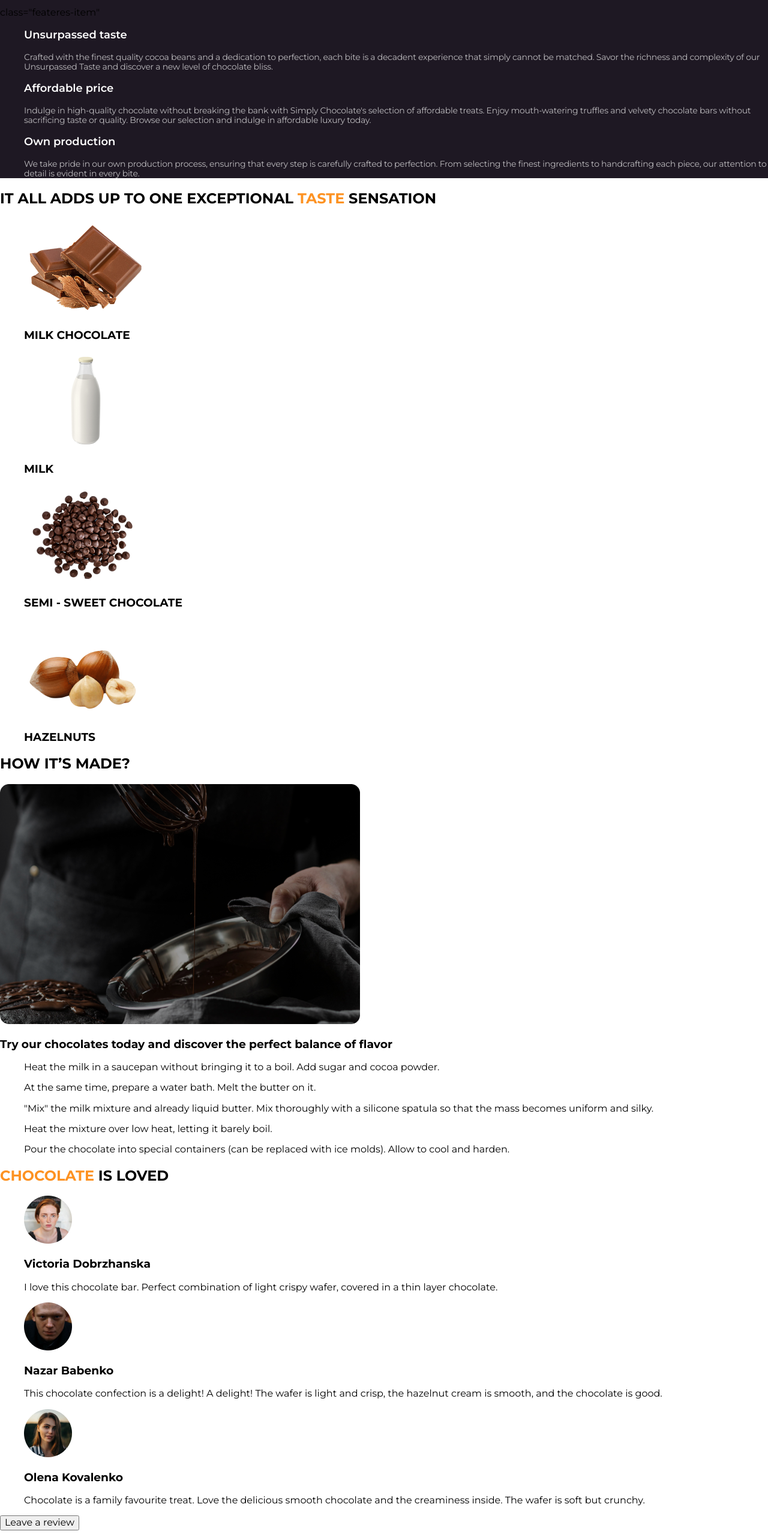
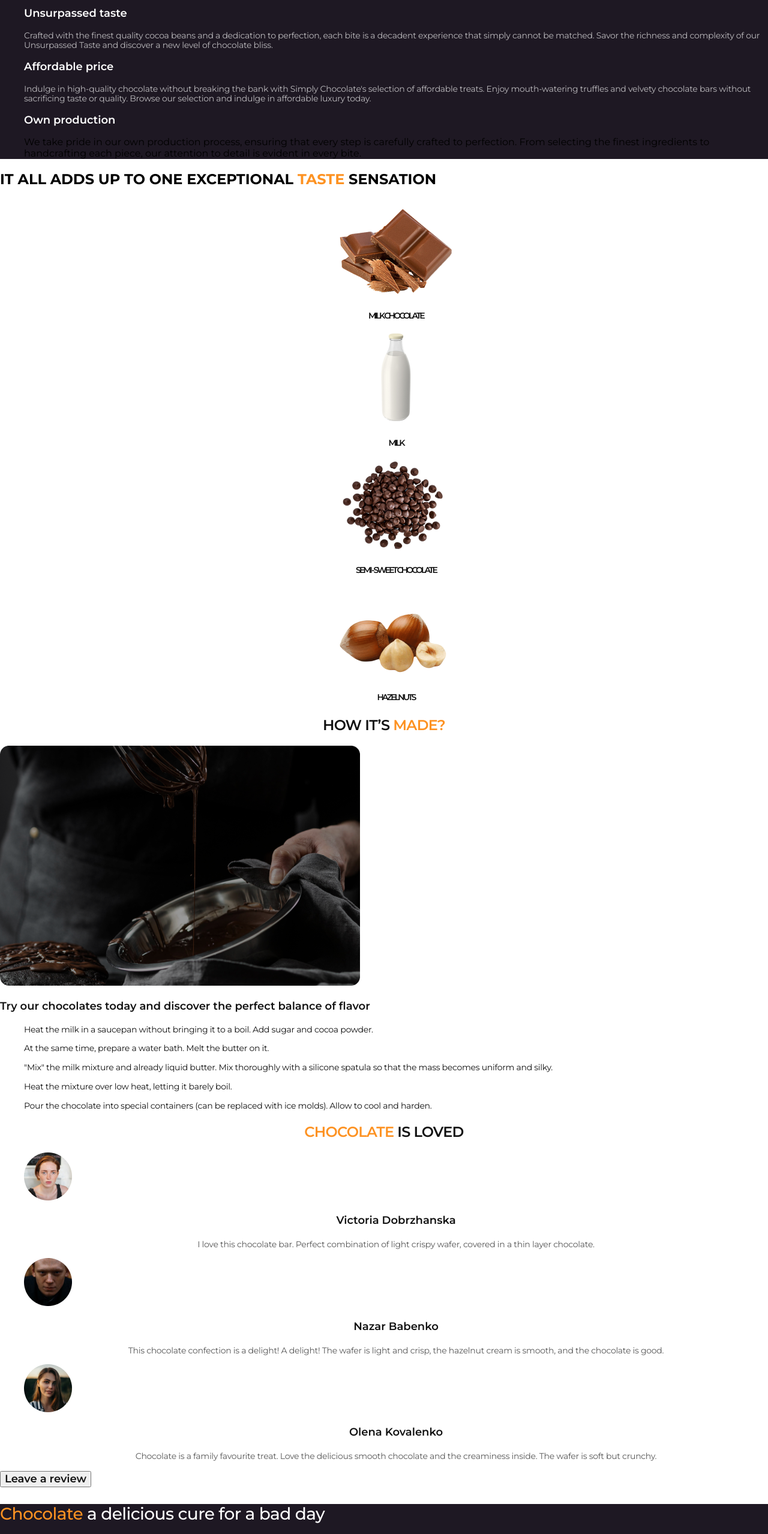
Before and after one commit to Zhekazin/Simply-Chocolate, a plain HTML site: page index.html in a window 1280 px wide. Shown: the part 240-2797 px from the top of the page at 60% size. Drawn offline with nearby package versions, Linux system fonts and the light colour scheme.

Commit message:
footer end

```diff
--- a/index.html
+++ b/index.html
@@ -1,190 +1,266 @@
-<!DOCTYPE html>
+<!doctype html>
 <html lang="en">
   <head>
-    <meta charset="UTF-8">
-    <meta name="viewport" content="width=device-width, initial-scale=1.0">
+    <meta charset="UTF-8" />
+    <meta name="viewport" content="width=device-width, initial-scale=1.0" />
     <title>SIMPLY CHOCOLATE</title>
-<link rel="preconnect" href="https://fonts.gstatic.com" crossorigin>
-<link href="https://fonts.googleapis.com/css2?family=Montserrat:ital,wght@0,100..900;1,100..900&family=Raleway:wght@500&family=Roboto:ital,wght@0,100..900;1,100..900&display=swap"
-rel="stylesheet">
-    <link rel="stylesheet" href="style.css/style.css">
-    <link rel="stylesheet" href="style.css/normalize.css">
+    <link rel="preconnect" href="https://fonts.gstatic.com" crossorigin />
+    <link
+      href="https://fonts.googleapis.com/css2?family=Montserrat:ital,wght@0,100..900;1,100..900&family=Raleway:wght@500&family=Roboto:ital,wght@0,100..900;1,100..900&display=swap"
+      rel="stylesheet"
+    />
+    <link rel="stylesheet" href="style.css/style.css" />
+    <link rel="stylesheet" href="style.css/normalize.css" />
   </head>
   <body>
     <header class="header">
       <nav class="header-navigation">
         <a class="header-logo" href="index.html">
-    <span class="header-logo-italic">SIMPLY</span> CHOCOLATE</a>
+          <span class="header-logo-italic">SIMPLY</span> CHOCOLATE</a
+        >
         <ul class="header-menu-list">
           <li class="heder-menu-item">
-        <a class="htder-menu-link"
-        href="index.html">Home</a>
-    </li class="heder-menu-item">
-    <li>
-        <a class="htder-menu-link"
-        href="#how-it's-made">How it’s made?</a>
+            <a class="htder-menu-link" href="index.html">Home</a>
           </li>
           <li class="heder-menu-item">
-        <a class="htder-menu-link"
-        href="#chocolate-is-loved">Chocolate is loved</a>
+            <a class="htder-menu-link" href="#how-it's-made">How it’s made?</a>
+          </li>
+          <li class="heder-menu-item">
+            <a class="htder-menu-link" href="#chocolate-is-loved"
+              >Chocolate is loved</a
+            >
           </li>
         </ul>
       </nav>
     </header>
 
     <main>
-
-
-<!-- --------------------------------------- -->
       <section class="hero">
         <h1 class="hero-title">
-        Treat yourself or a loved one to
-our finest ingredients for a moment
-of pure delight!</h1>
+          Treat yourself or a loved one to our finest ingredients for a moment
+          of pure delight!
+        </h1>
 
         <button type="button" class="hero-btn">Buy now</button>
         <a href="#made" class="hero-anchor-btn">How it’s made?</a>
         <a href="#features" class="hero-scroll-btn">scroll down</a>
       </section>
 
-<!-- --------------------------------------- -->
       <section class="features">
-    <h2 class="features-list">Features</h2> class="feateres-item"
+        <h2 class="features-list">Features</h2>
         <ul>
-        <li class="feateres-item">
+          <li class="features-item">
             <h3 class="features-subtitle">Unsurpassed taste</h3>
-            <p class="feauters-text">Crafted with the finest quality cocoa beans and a dedication to perfection, each bite is a decadent experience that simply cannot be matched. Savor the richness and complexity of our Unsurpassed Taste and discover a new level of chocolate bliss.</p>
+            <p class="features-text">
+              Crafted with the finest quality cocoa beans and a dedication to
+              perfection, each bite is a decadent experience that simply cannot
+              be matched. Savor the richness and complexity of our Unsurpassed
+              Taste and discover a new level of chocolate bliss.
+            </p>
           </li>
-        <li class="feateres-item">
+          <li class="features-item">
             <h3 class="features-subtitle">Affordable price</h3>
-            <p class="feauters-text">Indulge in high-quality chocolate without breaking the bank with Simply Chocolate's selection of affordable treats. Enjoy mouth-watering truffles and velvety chocolate bars without sacrificing taste or quality. Browse our selection and indulge in affordable luxury today.</p>
+            <p class="features-text">
+              Indulge in high-quality chocolate without breaking the bank with
+              Simply Chocolate's selection of affordable treats. Enjoy
+              mouth-watering truffles and velvety chocolate bars without
+              sacrificing taste or quality. Browse our selection and indulge in
+              affordable luxury today.
+            </p>
           </li>
-        <li class="feateres-item">
+          <li class="features-item">
             <h3 class="features-subtitle">Own production</h3>
-            <p class="feauters-text">We take pride in our own production process, ensuring that every step is carefully crafted to perfection. From selecting the finest ingredients to handcrafting each piece, our attention to detail is evident in every bite.</p>
+            <p class="feauturs-text">
+              We take pride in our own production process, ensuring that every
+              step is carefully crafted to perfection. From selecting the finest
+              ingredients to handcrafting each piece, our attention to detail is
+              evident in every bite.
+            </p>
           </li>
         </ul>
       </section>
-<!-- --------------------------------------- -->
+
       <section>
-    <h2 class="taste">IT ALL ADDS UP TO ONE EXCEPTIONAL <span class="accent">TASTE</span> SENSATION</h2>
+        <h2 class="taste">
+          IT ALL ADDS UP TO ONE EXCEPTIONAL
+          <span class="accent">TASTE</span> SENSATION
+        </h2>
         <ul class="taste-title">
           <li class="taste-item">
-            <img src="./Img/milck-chocolate.png"
+            <img
+              src="./Img/milck-chocolate.png"
               width="206"
               height="160"
-            alt="mILKCHOCOLATE">
-            <h3>MILK CHOCOLATE</h3>
+              alt="MILK CHOCOLATE"
+              class="taste-img"
+            />
+            <h3 class="taste-subtitle">MILK CHOCOLATE</h3>
           </li>
 
           <li class="taste-item">
-            <img src="./Img/milk.png"
+            <img
+              src="./Img/milk.png"
               width="206"
               height="160"
-            alt="MILK">
-            <h3>MILK</h3>
+              alt="MILK"
+              class="taste-img"
+            />
+            <h3 class="taste-subtitle">MILK</h3>
           </li>
 
+          <li class="taste-item">
+            <img
+              src="./Img/chocolate.png"
+              width="206"
+              height="160"
+              alt="CHOCOLATE"
+              class="taste-img"
+            />
+            <h3 class="taste-subtitle">SEMI - SWEET CHOCOLATE</h3>
+          </li>
 
           <li class="taste-item">
-            <img src="./Img/chocolate.png"
+            <img
+              src="./Img/nuts.png"
               width="206"
               height="160"
-            alt="CHOCOLATE">
-        <h3>SEMI - SWEET CHOCOLATE</h3>
-        </li>
-
-
-        <li class="taste-item">
-            <img src="./Img/nuts.png"
-            width="206"
-            height="160"
-            alt="HAZELNUTS">
-        <h3>HAZELNUTS</h3>
-        </li>
-
-    </ul>
-</section>
-<!-- --------------------------------------- -->
-<section id="how-it's-made">
-    <h2>HOW IT’S <span>MADE?</span></h2>
-    <img src="./Img/plate.png" alt="How it's made">
-    <h3>Try  our chocolates today and discover the perfect balance of flavor</h3>
-            <ul>
-            <li>
-                <p>Heat the milk in a saucepan without bringing it to a boil.
-                    Add sugar and cocoa powder.</p>
-            </li>
-            <li>
-                <p>At the same time, prepare a water bath.
-                    Melt the butter on it.</p>
-            </li>
-            <li>
-                <p>"Mix" the milk mixture and already liquid butter.
-                    Mix thoroughly with a silicone
-                     spatula so that the mass becomes uniform and silky.</p>
-            </li>
-            <li>
-                <p>Heat the mixture over low heat,
-                    letting it barely boil.</p>
-            </li>
-            <li>
-                <p>Pour the chocolate into special containers
-                    (can be replaced with ice molds).
-                    Allow to cool and harden.</p>
+              alt="HAZELNUTS"
+              class="taste-img"
+            />
+            <h3 class="taste-subtitle">HAZELNUTS</h3>
           </li>
         </ul>
       </section>
-<!-- --------------------------------------- -->
-<section id="chocolate-is-loved">
-<h2 class="taste-title"><span class="accent">CHOCOLATE</span> IS LOVED</h2>
+
+      <section id="how-it's-made" class="made">
+        <h2 class="made-title">HOW IT’S <span class="accent">MADE?</span></h2>
+        <img src="./Img/plate.png" alt="How it's made" class="made-img" />
+        <h3 class="made-subtitle">
+          Try our chocolates today and discover the perfect balance of flavor
+        </h3>
         <ul>
-    <li><img src="./Img/team/VD.jpg" width="80" height="80"
-        alt="Victoria Dobrzhanska">
-        <h3>Victoria Dobrzhanska</h3>
-    <p>I love this chocolate bar. Perfect combination of light crispy wafer, covered in a thin layer chocolate.</p>
+          <li class="made-item">
+            <p class="made-item-text">
+              Heat the milk in a saucepan without bringing it to a boil. Add
+              sugar and cocoa powder.
+            </p>
+          </li>
+          <li class="made-item">
+            <p class="made-item-text">
+              At the same time, prepare a water bath. Melt the butter on it.
+            </p>
+          </li>
+          <li class="made-item">
+            <p class="made-item-text">
+              "Mix" the milk mixture and already liquid butter. Mix thoroughly
+              with a silicone spatula so that the mass becomes uniform and
+              silky.
+            </p>
+          </li>
+          <li class="made-item">
+            <p class="made-item-text">
+              Heat the mixture over low heat, letting it barely boil.
+            </p>
+          </li>
+          <li class="made-item">
+            <p class="made-item-text">
+              Pour the chocolate into special containers (can be replaced with
+              ice molds). Allow to cool and harden.
+            </p>
+          </li>
+        </ul>
+      </section>
+
+      <section id="review" class="review">
+        <h2 class="review-title">
+          <span class="accent">CHOCOLATE</span> IS LOVED
+        </h2>
+        <ul class="review-list">
+          <li class="review-item">
+            <img
+              src="./Img/team/VD.jpg"
+              width="80"
+              height="80"
+              alt="Victoria Dobrzhanska"
+              class="review-img"
+            />
+            <h3 class="review-subtitle">Victoria Dobrzhanska</h3>
+            <p class="review-item-text">
+              I love this chocolate bar. Perfect combination of light crispy
+              wafer, covered in a thin layer chocolate.
+            </p>
           </li>
 
-
-    <li>
-        <img src="./Img/team/Nazar.jpg" width="80" height="80"
-        alt="Nazar Babenko">
-        <h3>Nazar Babenko</h3>
-    <p>This chocolate confection is a delight! A delight! The wafer is light and crisp, the hazelnut cream is smooth, and the chocolate is good.</p>
+          <li class="review-item">
+            <img
+              src="./Img/team/Nazar.jpg"
+              width="80"
+              height="80"
+              alt="Nazar Babenko"
+              class="review-img"
+            />
+            <h3 class="review-subtitle">Nazar Babenko</h3>
+            <p class="review-item-text">
+              This chocolate confection is a delight! A delight! The wafer is
+              light and crisp, the hazelnut cream is smooth, and the chocolate
+              is good.
+            </p>
           </li>
 
-    <li>
-        <img src="./Img/team/Olena.jpg" width="80" height="80"
-        alt="Olena Kovalenko">
-    <h3>Olena Kovalenko</h3>
-    <p> Chocolate is a family favourite treat. Love the delicious smooth chocolate and the creaminess inside. The wafer is soft but crunchy.</p>
+          <li class="review-item">
+            <img
+              src="./Img/team/Olena.jpg"
+              width="80"
+              height="80"
+              alt="Olena Kovalenko"
+              class="review-img"
+            />
+            <h3 class="review-subtitle">Olena Kovalenko</h3>
+            <p class="review-item-text">
+              Chocolate is a family favourite treat. Love the delicious smooth
+              chocolate and the creaminess inside. The wafer is soft but
+              crunchy.
+            </p>
           </li>
-
         </ul>
-<button type="button">Leave  a review</button>
+        <button type="button" class="review-btn">Leave a review</button>
       </section>
     </main>
 
-<!-- --------------------------------------- -->
-    <footer>
-<p><span>Chocolate</span> a delicious cure for a bad day</p>
-<nav>
-    <ul>
-        <li><a href="index.html">Home</a></li>
-        <li><a href="#how-it's-made">How it’s made?</a></li>
-        <li><a href="#chocolate-is-loved">Chocolate is loved</a></li>
+    <footer class="footer">
+      <p class="footer-title">
+        <span class="accent">Chocolate</span> a delicious cure for a bad day
+      </p>
+
+<ul class="footer-menu-list">
+  <li class="footer-menu-item">
+    <a href="index.html" class="footer-menu-link">Home</a>
+  </li>
+  <li class="footer-menu-item">
+    <a href="#how-it-made" class="footer-menu-link">How it's made?</a>
+  </li>
+  <li class="footer-menu-item">
+    <a href="#review" class="footer-menu-link">Review</a>
+  </li>
 </ul>
 
-    <p>Contact us:</p>
-<ul>
-  <li>
-    <a href="mailto:simplycthаoc@gmail.com">simplycthаoc@gmail.com</a>
+      <p class="footer-subtitle">Contact us:</p>
+      <address class="footer-contacts">
+        <ul class="footer-contacts-list">
+          <li class="footer-contacts-item">
+            <a href="mailto:simplycthаoc@gmail.com"
+            class="footer-contacts-link"
+              >simplycthаoc@gmail.com</a
+            >
           </li>
-  <li>
-    <a href="tel:+380684439426">+380 (68) 443-94-26</a>
+          <li class="footer-contacts-item">
+            <a href="tel:+380684439426"
+            class="footer-contacts-link"
+              >+380 (68) 443-94-26</a
+            >
           </li>
         </ul>
-</nav>
+      </address>
     </footer>
   </body>
 </html>
--- a/style.css/style.css
+++ b/style.css/style.css
@@ -93,18 +93,178 @@
 .features-list {
 }
 
-.feateres-item {
+.features-item {
 }
 
 .features-subtitle {
   font-weight: 600;
-font-size: 18px;
+  font-size: 18px;
+  color: var(--white);
+}
+
+.features-text {
+  font-size: 14px;
+  letter-spacing: -0.02em;
+  color: rgba(255, 255, 255, 0.7);
+}
+/* ---------------TASTE--------- */
+
+.taste {
+}
+.accent {
+}
+.taste-title {
+  font-weight: 600;
+  font-size: 24px;
+  line-height: 1.17;
+  letter-spacing: -0.03em;
+  text-transform: uppercase;
+  text-align: center;
+  color: var(--black);
+}
+
+.taste-item {
+}
+
+.taste-img {
+}
+
+/* --переробит 2 subtitle у білий колір-- */
+.taste-subtitle {
+  font-weight: 600;
+  font-size: 14px;
+  line-height: 1.29;
+  letter-spacing: -0.2em;
+  text-transform: uppercase;
+  color: var(--black);
+}
+/* ---------- MADE ---- */
+
+.made {
+}
+
+.made-title {
+  font-weight: 600;
+  font-size: 24px;
+  line-height: 1.17;
+  letter-spacing: -0.03em;
+  text-transform: uppercase;
+  text-align: center;
+  color: var(--black);
+}
+
+.made-img {
+}
+
+.made-subtitle {
+  font-weight: 600;
+  font-size: 18px;
+  line-height: 1.33;
+  color: var(--black);
+}
+
+.made-item {
+}
+
+.made-item-text {
+  font-size: 14px;
+  line-height: 1.28;
+  letter-spacing: -0.02em;
+  color: var(--black);
+}
+/* ---------REVIEW--------- */
+
+.review {
+}
+.review-title {
+  font-weight: 600;
+  font-size: 24px;
+  line-height: 1.17;
+  letter-spacing: -0.03em;
+  text-transform: uppercase;
+  text-align: center;
+  color: var(--black);
+}
+
+.accent {
+}
+.review-list {
+}
+.review-item {
+}
+.review-img {
+}
+.review-subtitle {
+  font-weight: 600;
+  font-size: 18px;
+  line-height: 1.33;
+  text-align: center;
+  color: var(--black);
+}
+
+.review-item-text {
+  font-size: 14px;
+  line-height: 1.29;
+  letter-spacing: -0.02em;
+  text-align: center;
+  color: rgba(17, 17, 17, 0.7);
+}
+
+.review-btn {
+  font-weight: 600;
+  font-size: 18px;
+  color: var(--black);
+}
+
+/* -----FOOTER---------- */
+.footer {
+  background-color: var(--violet);
+}
+
+.footer-title {
+  font-weight: 500;
+font-size: 28px;
+line-height: 1.21;
+letter-spacing: -0.02em;
 color: var(--white);
 }
 
-.feauters-text {
+.footer-menu-list {
+
+}
+.footer-menu-item {
+
+}
+.footer-menu-link {
+  font-weight: 500;
 font-size: 14px;
+line-height: 1.14;
 letter-spacing: -0.02em;
-color: rgba(255, 255, 255, 0.7);
+color: var(--white);
 }
-/* -----------HOW IT’S MADE--------- */
+
+.footer-subtitle {
+  font-weight: 500;
+font-size: 14px;
+line-height: 1.29;
+text-align: center;
+color: var(--white);
+}
+
+.footer-contacts {
+  font-style: normal;
+}
+.footer-contacts-list {
+}
+.footer-contacts-item {
+}
+
+.footer-contacts-link {
+  font-size: 14px;
+line-height: 1.29;
+letter-spacing: -0.02em;
+text-align: center;
+color: var(--white);
+}
+/* --закінчив на 1:33 хвилини. Перед зовером та фокусом
+ */
```
Lines whose indentation alone changed are shown as unchanged.
